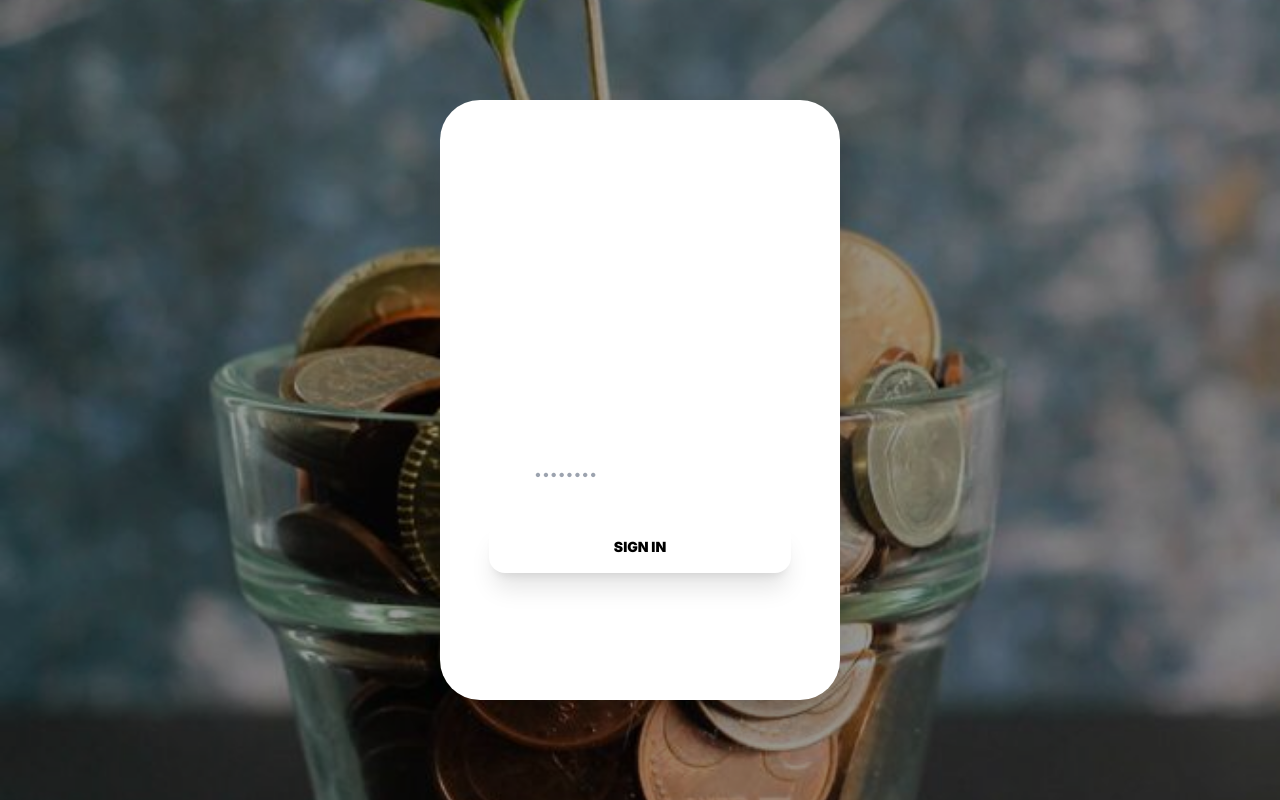
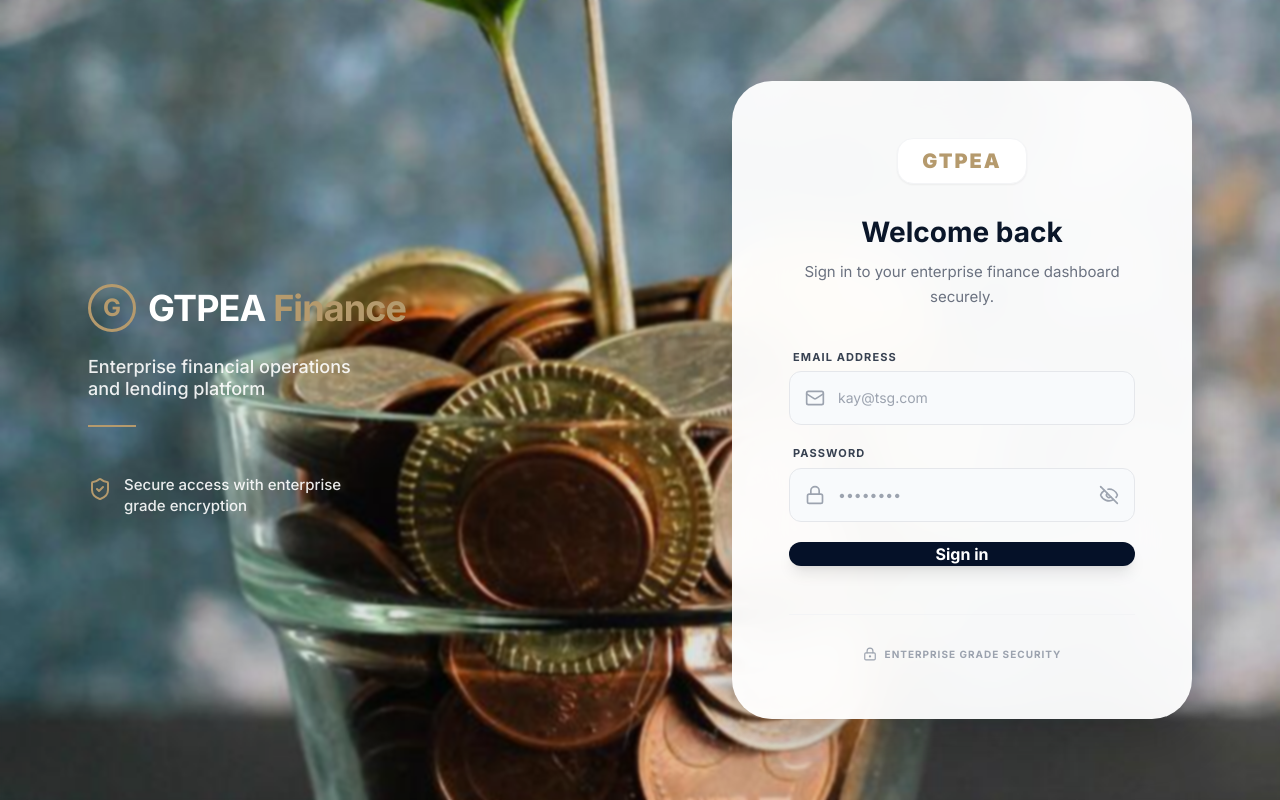
Before and after one commit to amiteyewisdom/GTPEA, a Next.js app: page /login in a window 1280 px wide. Built offline with nearby package versions, Linux system fonts and the light colour scheme; no server answers.

Commit message:
Enhance login page with branding and security features

```diff
--- a/src/app/(auth)/login/page.tsx
+++ b/src/app/(auth)/login/page.tsx
@@ -3,7 +3,7 @@
 import React, { useState } from 'react';
 import Image from 'next/image';
 import { useRouter } from 'next/navigation';
-import { Mail, Lock, EyeOff, Eye, LockKeyhole } from 'lucide-react';
+import { Mail, Lock, EyeOff, Eye, ShieldCheck, LockKeyhole } from 'lucide-react';
 import { createClient } from '@/lib/supabase/client';
 
 export default function LoginPage() {
@@ -29,72 +29,111 @@ export default function LoginPage() {
   };
 
   return (
-    <main className="relative min-h-screen w-full flex items-center justify-center p-4 font-sans antialiased">
-      {/* Background Image - Absolute Bottom Layer */}
+    <main className="relative min-h-screen w-full flex items-center justify-center font-sans antialiased overflow-hidden">
+
+      {/* Background Image - Fits all screens */}
       <div className="absolute inset-0 z-0">
         <Image
           src="/images/growth-plant.jpeg"
-          alt="BG"
+          alt="Growth"
           fill
           className="object-cover"
           priority
         />
-        {/* Dark overlay to make text readable */}
-        <div className="absolute inset-0 bg-black/40" />
+        {/* Soft overlay: Darker on mobile to see white text, Lighter on desktop */}
+        <div className="absolute inset-0 bg-black/40 lg:bg-black/10 backdrop-blur-[1px]" />
       </div>
 
-      <div className="relative z-10 w-full max-w-[400px]">
-        {/* THE CARD - 100% See through with just a blur */}
-        <div className="backdrop-blur-xl bg-white/5 border border-white/20 shadow-2xl rounded-[2.5rem] p-8 sm:p-12 sm:bg-white sm:backdrop-blur-none">
+      <div className="relative z-10 w-full max-w-6xl px-6 flex flex-col lg:flex-row items-center justify-between gap-12">
 
-          {/* LOGO: Explicitly GTPEA */}
-          <div className="flex justify-center mb-10">
-            <div className="bg-white/10 border border-white/20 px-6 py-2 rounded-xl">
-              <span className="text-xl font-black tracking-[0.3em] text-white">
+        {/* LEFT SIDE: Branding (Restored for Desktop) */}
+        <div className="hidden lg:flex flex-col text-white max-w-md">
+          <div className="flex items-center gap-3 mb-6">
+            <div className="w-12 h-12 border-[3px] border-[#b59a6d] rounded-full flex items-center justify-center text-[#b59a6d] font-bold text-2xl">
+              G
+            </div>
+            <h1 className="text-4xl font-bold tracking-tight">
+              GTPEA <span className="text-[#b59a6d]">Finance</span>
+            </h1>
+          </div>
+          <p className="text-lg font-medium opacity-90 leading-tight mb-6">
+            Enterprise financial operations <br /> and lending platform
+          </p>
+          <div className="h-[2px] w-12 bg-[#b59a6d] mb-12" />
+          <div className="flex items-start gap-3">
+            <ShieldCheck className="text-[#b59a6d] w-6 h-6 mt-0.5" />
+            <p className="text-[15px] font-medium leading-snug opacity-90">
+              Secure access with enterprise <br /> grade encryption
+            </p>
+          </div>
+        </div>
+
+        {/* RIGHT SIDE: The Card (Glassy on Mobile, White on Desktop) */}
+        <div className="w-full max-w-[460px]">
+          <div className="
+            /* Mobile Style: Transparent Glass */
+            bg-white/5 backdrop-blur-md border border-white/20
+            /* Desktop Style: Solid White (Restored) */
+            lg:bg-white/95 lg:backdrop-blur-xl lg:border-transparent lg:shadow-[0_20px_50px_rgba(0,0,0,0.2)]
+            rounded-[2.5rem] p-8 lg:p-14 transition-all duration-500
+          ">
+
+            {/* Logo inside card */}
+            <div className="flex justify-center mb-8">
+              <div className="px-6 py-2 bg-white/10 lg:bg-white border border-white/20 lg:border-gray-100 rounded-2xl shadow-sm">
+                <span className="text-xl font-black tracking-widest text-white lg:text-[#b59a6d]">
                   GTPEA
                 </span>
               </div>
             </div>
 
             <div className="text-center mb-10">
-            <h2 className="text-3xl font-black text-white mb-1">Welcome</h2>
-            <p className="text-sm text-white/50">Financial Operations Portal</p>
+              <h2 className="text-2xl lg:text-[28px] font-bold text-white lg:text-[#0a1629] mb-3">Welcome back</h2>
+              <p className="text-sm lg:text-[15px] text-gray-200 lg:text-gray-500 leading-relaxed">
+                Sign in to your enterprise finance dashboard securely.
+              </p>
             </div>
 
             <form className="space-y-5" onSubmit={handleSubmit}>
               {error && (
-              <div className="p-3 bg-red-500/20 text-white text-xs rounded-xl border border-red-500/30 text-center">{error}</div>
+                <div className="rounded-xl bg-red-500/20 lg:bg-red-50 border border-red-500/30 lg:border-red-200 p-4 text-sm text-white lg:text-red-700 text-center">
+                  {error}
+                </div>
               )}
 
-            <div className="space-y-1">
-              <label className="block text-[10px] font-bold uppercase tracking-widest text-white/70 ml-1">Email</label>
+              <div className="space-y-1.5">
+                <label className="block text-[11px] font-bold uppercase tracking-widest text-white/70 lg:text-gray-700 ml-1">Email address</label>
                 <div className="relative">
-                <Mail className="absolute left-4 top-1/2 -translate-y-1/2 w-4 h-4 text-white/40" />
+                  <Mail className="absolute left-4 top-1/2 -translate-y-1/2 w-5 h-5 text-white/40 lg:text-gray-400" />
                   <input
                     type="email"
                     value={email}
                     onChange={(e) => setEmail(e.target.value)}
-                  placeholder="admin@gtpea.org"
+                    placeholder="kay@tsg.com"
                     required
-                  className="w-full pl-11 pr-4 py-4 bg-white/10 border border-white/10 rounded-2xl text-sm text-white placeholder-white/20 outline-none focus:bg-white/20 transition-all"
+                    className="w-full pl-12 pr-4 py-4 bg-white/5 lg:bg-[#f8fafc] border border-white/20 lg:border-gray-200 rounded-xl text-sm text-white lg:text-black focus:ring-2 focus:ring-blue-500/20 outline-none transition-all"
                   />
                 </div>
               </div>
 
-            <div className="space-y-1">
-              <label className="block text-[10px] font-bold uppercase tracking-widest text-white/70 ml-1">Password</label>
+              <div className="space-y-1.5">
+                <label className="block text-[11px] font-bold uppercase tracking-widest text-white/70 lg:text-gray-700 ml-1">Password</label>
                 <div className="relative">
-                <Lock className="absolute left-4 top-1/2 -translate-y-1/2 w-4 h-4 text-white/40" />
+                  <Lock className="absolute left-4 top-1/2 -translate-y-1/2 w-5 h-5 text-white/40 lg:text-gray-400" />
                   <input
                     type={showPassword ? 'text' : 'password'}
                     value={password}
                     onChange={(e) => setPassword(e.target.value)}
                     placeholder="••••••••"
                     required
-                  className="w-full pl-11 pr-11 py-4 bg-white/10 border border-white/10 rounded-2xl text-sm text-white outline-none focus:bg-white/20 transition-all"
+                    className="w-full pl-12 pr-12 py-4 bg-white/5 lg:bg-[#f8fafc] border border-white/20 lg:border-gray-200 rounded-xl text-sm text-white lg:text-black outline-none"
                   />
-                <button type="button" onClick={() => setShowPassword(!showPassword)} className="absolute right-4 top-1/2 -translate-y-1/2 text-white/40">
-                  {showPassword ? <Eye className="w-4 h-4" /> : <EyeOff className="w-4 h-4" />}
+                  <button
+                    type="button"
+                    onClick={() => setShowPassword(!showPassword)}
+                    className="absolute right-4 top-1/2 -translate-y-1/2 text-white/40 lg:text-gray-400"
+                  >
+                    {showPassword ? <Eye className="w-5 h-5" /> : <EyeOff className="w-5 h-5" />}
                   </button>
                 </div>
               </div>
@@ -102,15 +141,18 @@ export default function LoginPage() {
               <button
                 type="submit"
                 disabled={loading}
-              className="w-full bg-white text-black font-black py-4 rounded-2xl shadow-xl text-sm mt-4 active:scale-95 transition-all"
+                className="w-full bg-white text-black lg:bg-[#051128] lg:text-white font-bold py-4.5 rounded-xl transition-all shadow-lg text-base mt-2 active:scale-95 disabled:opacity-50"
               >
-              {loading ? 'VERIFYING...' : 'SIGN IN'}
+                {loading ? 'Signing in...' : 'Sign in'}
               </button>
             </form>
 
-          <div className="mt-10 pt-6 border-t border-white/10 flex items-center justify-center gap-2">
-            <LockKeyhole className="w-3 h-3 text-white/20" />
-            <span className="text-[9px] text-white/20 font-bold uppercase tracking-[0.2em]">Secure Access</span>
+            <div className="mt-12 pt-8 border-t border-white/10 lg:border-gray-100 flex items-center justify-center gap-2">
+              <LockKeyhole className="w-3.5 h-3.5 text-white/30 lg:text-gray-400" />
+              <span className="text-[10px] uppercase tracking-widest text-white/30 lg:text-gray-400 font-bold">
+                Enterprise Grade Security
+              </span>
+            </div>
           </div>
         </div>
       </div>
```
Lines whose indentation alone changed are shown as unchanged.
